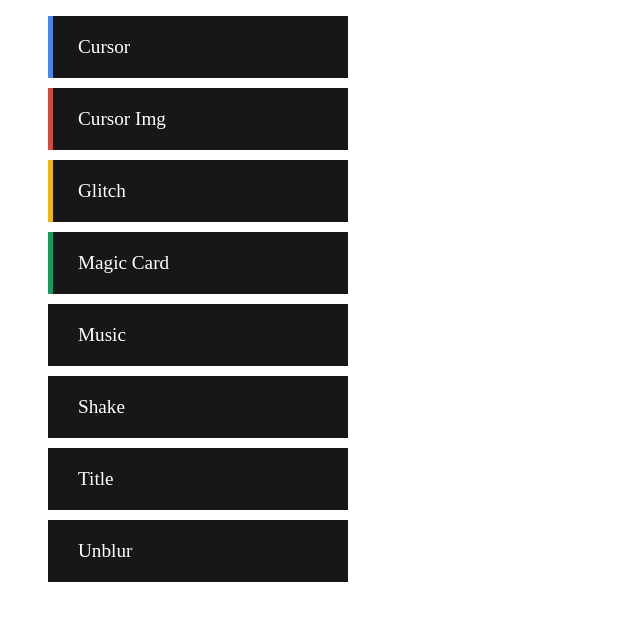
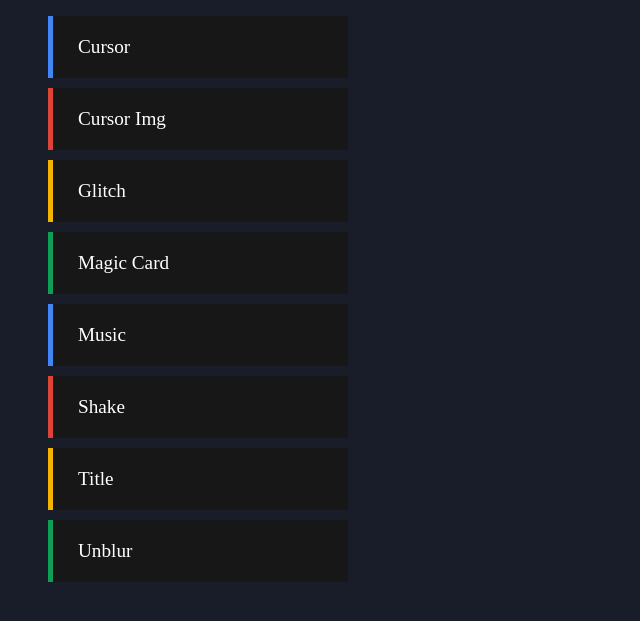
Before and after one commit to Belzebulle/Html-Sharp, a PHP site: page /index.html in a window 1280 px wide. Shown: the top 621 px of the page, without its empty margins (0-640 px from the left). Run offline with PHP 8.4, Linux system fonts and the light colour scheme.

Commit message:
update style.css

```diff
--- a/style.css
+++ b/style.css
@@ -1,3 +1,7 @@
+body{
+    background-color: #191c29;
+}
+
 a {
     color: #fff;
     text-decoration: none;
@@ -50,6 +54,22 @@ ol li:nth-child(4)::before {
     background: #0f9d58;
 }
 
+ol li:nth-child(5)::before {
+    background: #4285f4;
+}
+
+ol li:nth-child(6)::before {
+    background: #db4437;
+}
+
+ol li:nth-child(7)::before {
+    background: #f4b400;
+}
+
+ol li:nth-child(8)::before {
+    background: #0f9d58;
+}
+
 
 
 ol li:hover {
```
